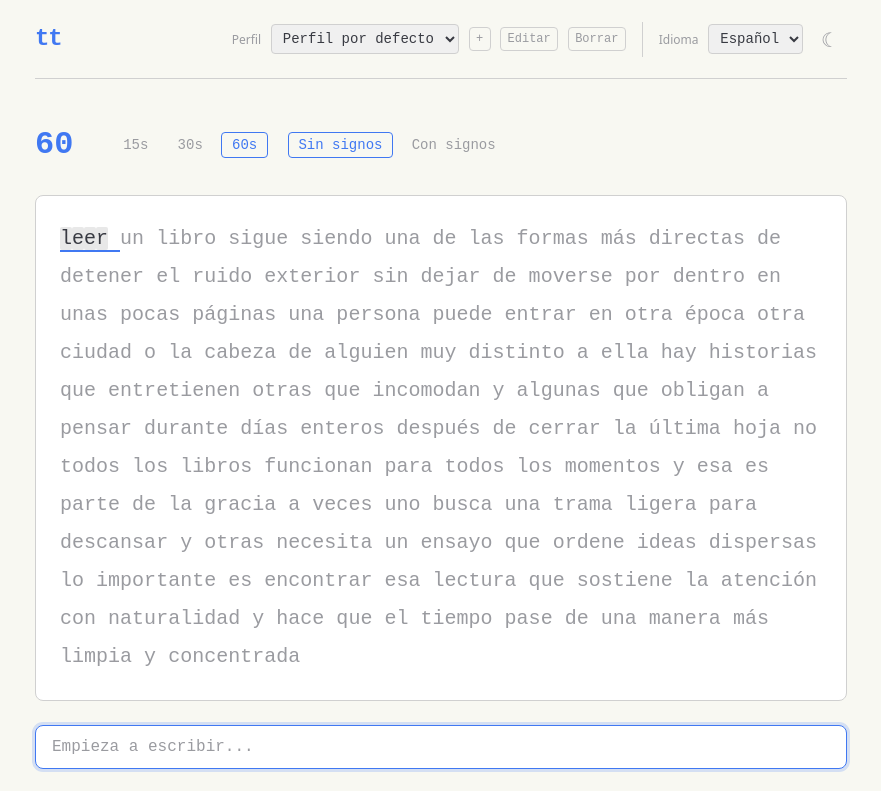
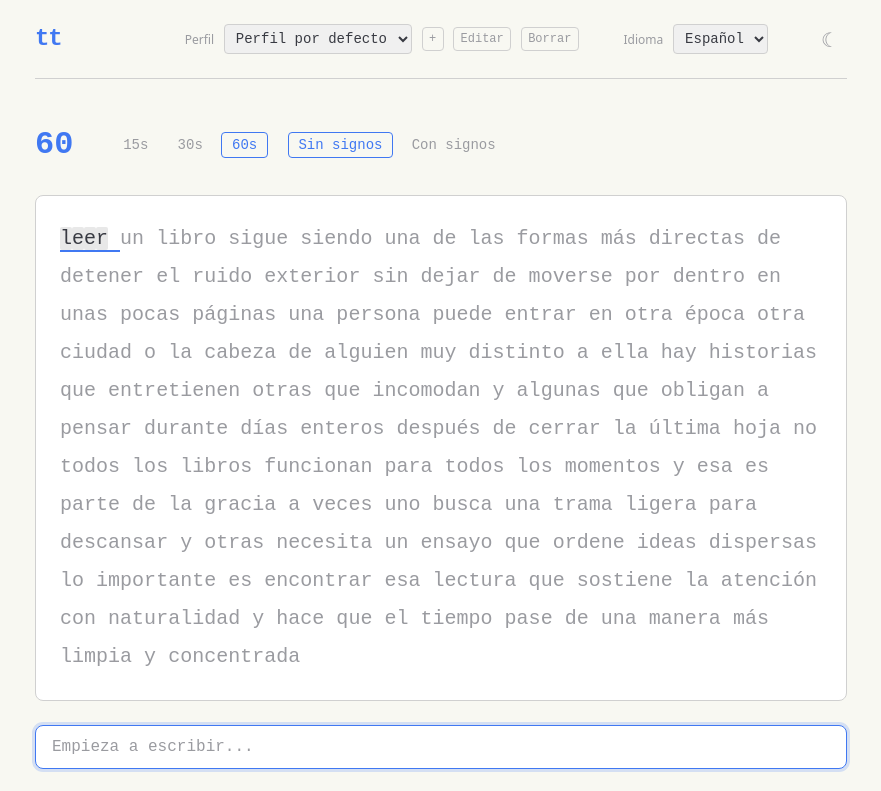
Before and after one commit to RubnSanchz/typing-test, a React (Vite) app: page / in a window 1280 px wide. Shown: the top 791 px of the page, without its empty margins (199-1080 px from the left). Built offline with nearby package versions, Linux system fonts and the light colour scheme.

Commit message:
feat: optimize menu appearance

```diff
--- a/src/components/AppShell/AppShell.css
+++ b/src/components/AppShell/AppShell.css
@@ -37,9 +37,9 @@
   gap: 0.6rem;
 }
 
-.shell__controls-group--language {
-  padding-left: 1rem;
-  border-left: 1px solid var(--color-border);
+.shell__controls-group--language,
+.shell__controls-group--theme {
+  padding-left: 1.8rem;
 }
 
 .shell__language-label {
--- a/src/components/AppShell/AppShell.tsx
+++ b/src/components/AppShell/AppShell.tsx
@@ -98,7 +98,9 @@ export function AppShell({
               <option value="en">{copy.languageOptions.en}</option>
               <option value="fr">{copy.languageOptions.fr}</option>
             </select>
+          </div>
 
+          <div className="shell__controls-group shell__controls-group--theme">
             <button
               className="shell__theme-btn"
               onClick={onToggleTheme}
```
